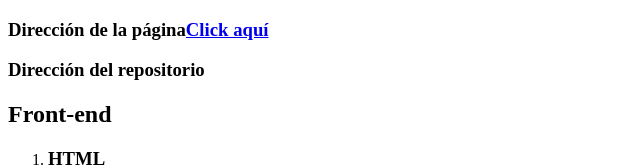
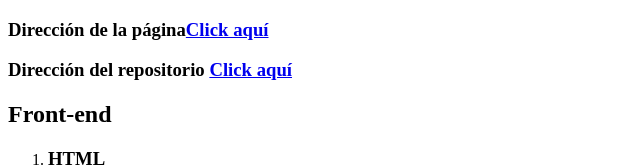
Before and after one commit to JuanOrtizG/recursos-web, a plain HTML site: page index.html in a window 1280 px wide. Shown: the top 167 px of the page, without its empty margins (0-640 px from the left). Drawn offline with Linux system fonts and the light colour scheme.

Commit message:
actualizacion

```diff
--- a/index.html
+++ b/index.html
@@ -10,7 +10,7 @@
     <section>
         <article>
 			<h1>Dirección de la página<a href="https://juanortizg.github.io/recursos-web/">Click aquí</a></h1>
-			<h1>Dirección del repositorio <a href="https://github.com/JuanOrtizG/recursos-web"></a></h1>
+			<h1>Dirección del repositorio <a href="https://github.com/JuanOrtizG/recursos-web">Click aquí</a></h1>
             <h2>Front-end</h2>
             <ol>
                 <li>
```
